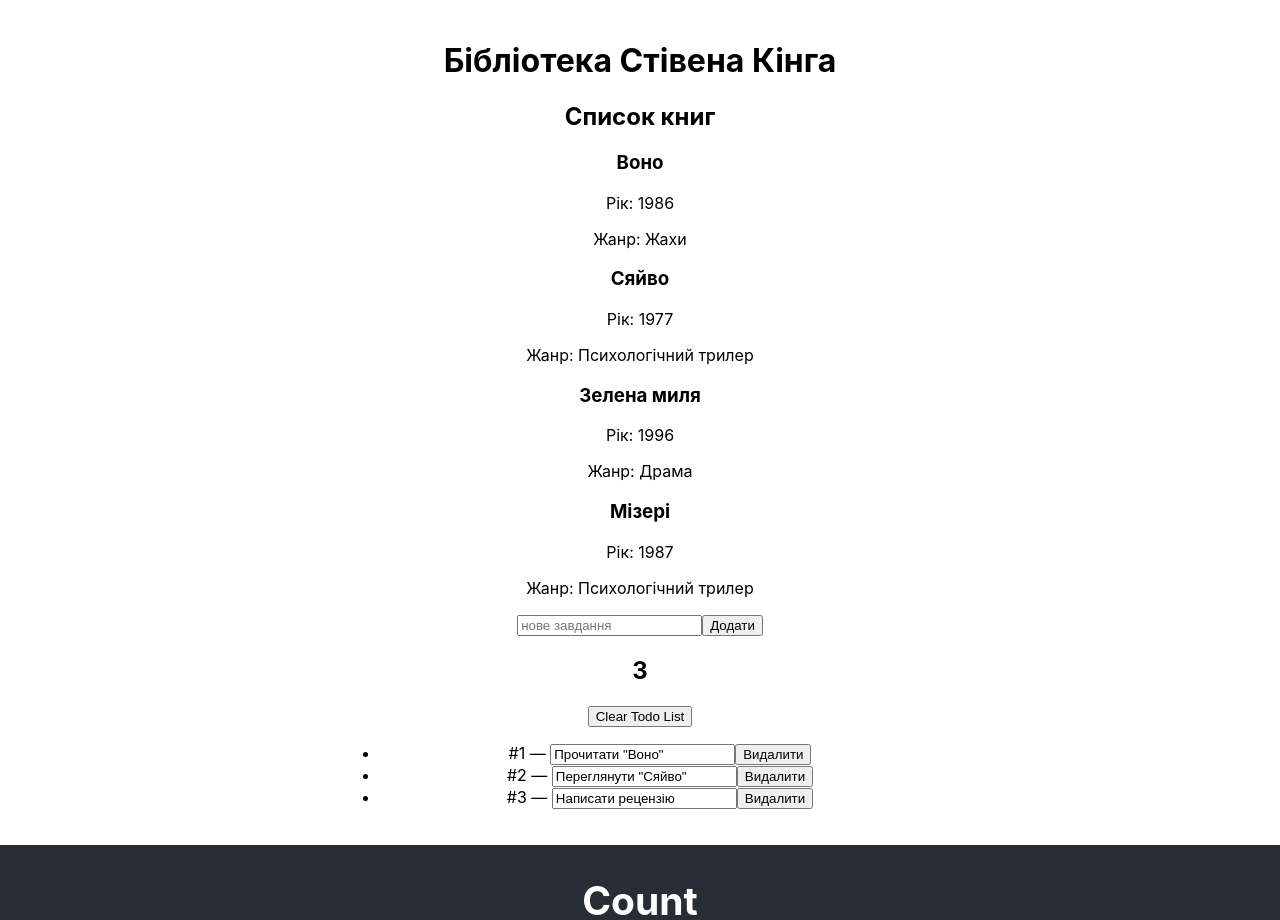
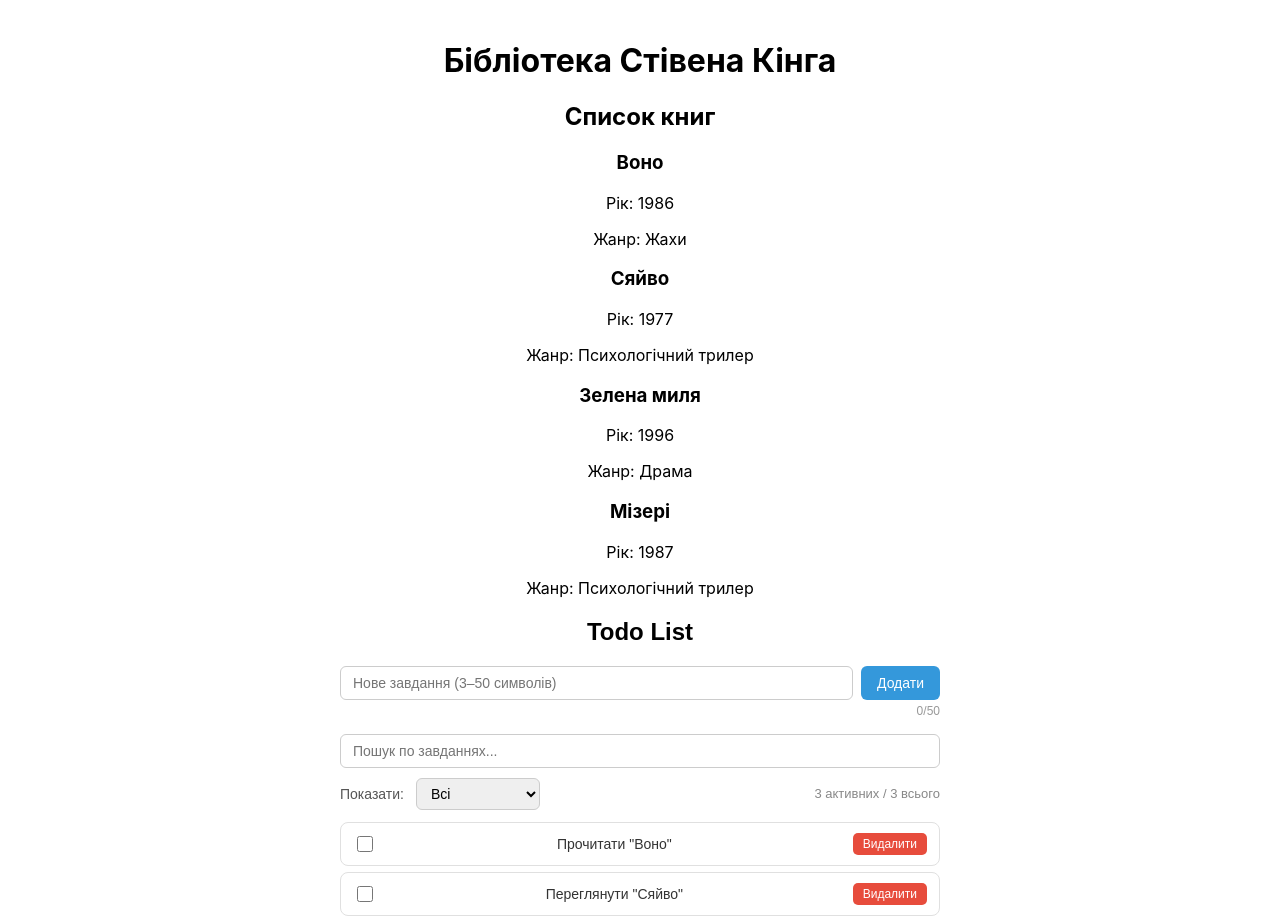
Before and after one commit to elena1964synyshyn/homework-react-1, a React (Create React App) app: page / in a window 1280 px wide. Shown: the top 920 px of the page. Built offline with nearby package versions, Linux system fonts and the light colour scheme.

Commit message:
update files js

```diff
--- a/src/Components/TodoInput.js
+++ b/src/Components/TodoInput.js
@@ -37,15 +37,69 @@
 
 // Д/З №4----------------------------
 
+// import { useState } from 'react';
+
+// const TodoInput = ({ onAdd }) => {
+//   const [input, setInput] = useState('');
+
+//   const onClickHandler = () => {
+//     if (!input.trim()) return;
+//     onAdd(input);
+//     setInput('');
+//   };
+
+//   const onEnterHandler = e => {
+//     if (e.key === 'Enter') onClickHandler();
+//   };
+
+//   return (
+//     <>
+//       <input
+//         onKeyDown={onEnterHandler}
+//         onChange={e => setInput(e.target.value)}
+//         value={input}
+//         placeholder="нове завдання"
+//       />
+//       <button onClick={onClickHandler}>Додати</button>
+//     </>
+//   );
+// };
+
+// export default TodoInput;
 import { useState } from 'react';
+
+const MIN_LENGTH = 3;
+const MAX_LENGTH = 50;
 
 const TodoInput = ({ onAdd }) => {
   const [input, setInput] = useState('');
+  const [error, setError] = useState('');
+
+  const validate = value => {
+    if (value.trim().length < MIN_LENGTH) {
+      return `Мінімальна кількість символів: ${MIN_LENGTH}`;
+    }
+    if (value.trim().length > MAX_LENGTH) {
+      return `Максимальна кількість символів: ${MAX_LENGTH}`;
+    }
+    return '';
+  };
+
+  const onChangeHandler = e => {
+    const value = e.target.value;
+    setInput(value);
+    if (error) setError(validate(value));
+  };
 
   const onClickHandler = () => {
-    if (!input.trim()) return;
-    onAdd(input);
+    const validationError = validate(input);
+    if (validationError) {
+      setError(validationError);
+      return;
+    }
+    onAdd(input.trim());
     setInput('');
+    setError('');
   };
 
   const onEnterHandler = e => {
@@ -53,15 +107,59 @@
   };
 
   return (
-    <>
-      <input
-        onKeyDown={onEnterHandler}
-        onChange={e => setInput(e.target.value)}
-        value={input}
-        placeholder="нове завдання"
-      />
-      <button onClick={onClickHandler}>Додати</button>
-    </>
+    <div style={{ marginBottom: '16px' }}>
+      <div style={{ display: 'flex', gap: '8px' }}>
+        <input
+          onKeyDown={onEnterHandler}
+          onChange={onChangeHandler}
+          value={input}
+          placeholder={`Нове завдання (${MIN_LENGTH}–${MAX_LENGTH} символів)`}
+          style={{
+            flex: 1,
+            padding: '8px 12px',
+            border: error ? '1px solid #e74c3c' : '1px solid #ccc',
+            borderRadius: '6px',
+            fontSize: '14px',
+          }}
+        />
+        <button
+          onClick={onClickHandler}
+          style={{
+            padding: '8px 16px',
+            backgroundColor: '#3498db',
+            color: '#fff',
+            border: 'none',
+            borderRadius: '6px',
+            cursor: 'pointer',
+            fontSize: '14px',
+          }}
+        >
+          Додати
+        </button>
+      </div>
+
+      <div
+        style={{
+          display: 'flex',
+          justifyContent: 'space-between',
+          marginTop: '4px',
+        }}
+      >
+        {error ? (
+          <span style={{ color: '#e74c3c', fontSize: '12px' }}>{error}</span>
+        ) : (
+          <span />
+        )}
+        <span
+          style={{
+            fontSize: '12px',
+            color: input.length > MAX_LENGTH ? '#e74c3c' : '#999',
+          }}
+        >
+          {input.length}/{MAX_LENGTH}
+        </span>
+      </div>
+    </div>
   );
 };
 
--- a/src/Components/TodoList.js
+++ b/src/Components/TodoList.js
@@ -1,3 +1,60 @@
+// import { Component } from 'react';
+// import TodoInput from './TodoInput';
+
+// class TodoList extends Component {
+//   constructor(props) {
+//     super(props);
+//     this.state = {
+//       todos: JSON.parse(localStorage.getItem('todos')) || [
+//         { id: 1, name: 'Прочитати "Воно"' },
+//         { id: 2, name: 'Переглянути "Сяйво"' },
+//         { id: 3, name: 'Написати рецензію' },
+//       ],
+//     };
+//   }
+
+//   onAddHandler = name => {
+//     const newTodo = { id: Date.now(), name };
+//     const updatedTodos = [...this.state.todos, newTodo];
+//     this.setState({ todos: updatedTodos });
+//     localStorage.setItem('todos', JSON.stringify(updatedTodos));
+//   };
+
+//   onDeleteHandler = id => {
+//     const updatedTodos = this.state.todos.filter(todo => todo.id !== id);
+//     this.setState({ todos: updatedTodos });
+//     localStorage.setItem('todos', JSON.stringify(updatedTodos));
+//   };
+
+//   clearTodos = () => {
+//     this.setState({ todos: [] });
+//     localStorage.removeItem('todos');
+//   };
+
+//   render() {
+//     const { todos } = this.state;
+//     return (
+//       <>
+//         <TodoInput onAdd={this.onAddHandler} />
+//         <h2>{todos.length}</h2>
+//         <button onClick={this.clearTodos}>Clear Todo List</button>
+//         <ul>
+//           {todos.map(todo => (
+//             <li key={todo.id}>
+//               #{todo.id} — <input type="text" value={todo.name} readOnly />
+//               <button onClick={() => this.onDeleteHandler(todo.id)}>
+//                 Видалити
+//               </button>
+//             </li>
+//           ))}
+//         </ul>
+//       </>
+//     );
+//   }
+// }
+
+// export default TodoList;
+
 import { Component } from 'react';
 import TodoInput from './TodoInput';
 
@@ -6,24 +63,34 @@
     super(props);
     this.state = {
       todos: JSON.parse(localStorage.getItem('todos')) || [
-        { id: 1, name: 'Прочитати "Воно"' },
-        { id: 2, name: 'Переглянути "Сяйво"' },
-        { id: 3, name: 'Написати рецензію' },
+        { id: 1, name: 'Прочитати "Воно"', completed: false },
+        { id: 2, name: 'Переглянути "Сяйво"', completed: false },
+        { id: 3, name: 'Написати рецензію', completed: false },
       ],
+      filter: 'all', // 'all' | 'active' | 'completed'
+      search: '',
     };
   }
 
+  saveTodos = todos => {
+    this.setState({ todos });
+    localStorage.setItem('todos', JSON.stringify(todos));
+  };
+
   onAddHandler = name => {
-    const newTodo = { id: Date.now(), name };
-    const updatedTodos = [...this.state.todos, newTodo];
-    this.setState({ todos: updatedTodos });
-    localStorage.setItem('todos', JSON.stringify(updatedTodos));
+    const newTodo = { id: Date.now(), name, completed: false };
+    this.saveTodos([...this.state.todos, newTodo]);
   };
 
   onDeleteHandler = id => {
-    const updatedTodos = this.state.todos.filter(todo => todo.id !== id);
-    this.setState({ todos: updatedTodos });
-    localStorage.setItem('todos', JSON.stringify(updatedTodos));
+    this.saveTodos(this.state.todos.filter(todo => todo.id !== id));
+  };
+
+  onToggleHandler = id => {
+    const updated = this.state.todos.map(todo =>
+      todo.id === id ? { ...todo, completed: !todo.completed } : todo,
+    );
+    this.saveTodos(updated);
   };
 
   clearTodos = () => {
@@ -31,24 +98,162 @@
     localStorage.removeItem('todos');
   };
 
+  getFilteredTodos = () => {
+    const { todos, filter, search } = this.state;
+    return todos
+      .filter(todo => {
+        if (filter === 'active') return !todo.completed;
+        if (filter === 'completed') return todo.completed;
+        return true;
+      })
+      .filter(todo => todo.name.toLowerCase().includes(search.toLowerCase()));
+  };
+
   render() {
-    const { todos } = this.state;
+    const { filter, search, todos } = this.state;
+    const filteredTodos = this.getFilteredTodos();
+
     return (
-      <>
+      <div style={{ fontFamily: 'sans-serif' }}>
+        <h2>Todo List</h2>
+
+        {/* Інпут з валідацією — пункти 6, 7, 8 */}
         <TodoInput onAdd={this.onAddHandler} />
-        <h2>{todos.length}</h2>
-        <button onClick={this.clearTodos}>Clear Todo List</button>
-        <ul>
-          {todos.map(todo => (
-            <li key={todo.id}>
-              #{todo.id} — <input type="text" value={todo.name} readOnly />
-              <button onClick={() => this.onDeleteHandler(todo.id)}>
-                Видалити
-              </button>
-            </li>
-          ))}
-        </ul>
-      </>
+
+        {/* Пошук — пункт 9 */}
+        <input
+          type="text"
+          placeholder="Пошук по завданнях..."
+          value={search}
+          onChange={e => this.setState({ search: e.target.value })}
+          style={{
+            width: '100%',
+            padding: '8px 12px',
+            marginBottom: '10px',
+            border: '1px solid #ccc',
+            borderRadius: '6px',
+            fontSize: '14px',
+            boxSizing: 'border-box',
+          }}
+        />
+
+        {/* Фільтр — пункти 2, 3, 4, 5 */}
+        <div
+          style={{
+            display: 'flex',
+            alignItems: 'center',
+            gap: '12px',
+            marginBottom: '12px',
+          }}
+        >
+          <label style={{ fontSize: '14px', color: '#555' }}>Показати:</label>
+          <select
+            value={filter}
+            onChange={e => this.setState({ filter: e.target.value })}
+            style={{
+              padding: '6px 10px',
+              borderRadius: '6px',
+              border: '1px solid #ccc',
+              fontSize: '14px',
+              cursor: 'pointer',
+            }}
+          >
+            <option value="all">Всі</option>
+            <option value="active">Активний</option>
+            <option value="completed">Завершений</option>
+          </select>
+
+          <span style={{ fontSize: '13px', color: '#888', marginLeft: 'auto' }}>
+            {todos.filter(t => !t.completed).length} активних / {todos.length}{' '}
+            всього
+          </span>
+        </div>
+
+        {/* Список — пункт 1 (чекбокс + закреслення) */}
+        {filteredTodos.length === 0 ? (
+          <p
+            style={{
+              color: '#aaa',
+              fontSize: '14px',
+              textAlign: 'center',
+              padding: '16px 0',
+            }}
+          >
+            Немає завдань
+          </p>
+        ) : (
+          <ul style={{ listStyle: 'none', padding: 0, margin: 0 }}>
+            {filteredTodos.map(todo => (
+              <li
+                key={todo.id}
+                style={{
+                  display: 'flex',
+                  alignItems: 'center',
+                  gap: '10px',
+                  padding: '10px 12px',
+                  marginBottom: '6px',
+                  backgroundColor: todo.completed ? '#f9f9f9' : '#fff',
+                  border: '1px solid #e0e0e0',
+                  borderRadius: '8px',
+                }}
+              >
+                {/* Пункт 1 — чекбокс */}
+                <input
+                  type="checkbox"
+                  checked={todo.completed}
+                  onChange={() => this.onToggleHandler(todo.id)}
+                  style={{ cursor: 'pointer', width: '16px', height: '16px' }}
+                />
+
+                {/* Пункт 1 — закреслення */}
+                <span
+                  style={{
+                    flex: 1,
+                    fontSize: '14px',
+                    color: todo.completed ? '#aaa' : '#333',
+                    textDecoration: todo.completed ? 'line-through' : 'none',
+                  }}
+                >
+                  {todo.name}
+                </span>
+
+                <button
+                  onClick={() => this.onDeleteHandler(todo.id)}
+                  style={{
+                    padding: '4px 10px',
+                    backgroundColor: '#e74c3c',
+                    color: '#fff',
+                    border: 'none',
+                    borderRadius: '5px',
+                    cursor: 'pointer',
+                    fontSize: '12px',
+                  }}
+                >
+                  Видалити
+                </button>
+              </li>
+            ))}
+          </ul>
+        )}
+
+        {todos.length > 0 && (
+          <button
+            onClick={this.clearTodos}
+            style={{
+              marginTop: '12px',
+              padding: '8px 16px',
+              backgroundColor: '#95a5a6',
+              color: '#fff',
+              border: 'none',
+              borderRadius: '6px',
+              cursor: 'pointer',
+              fontSize: '13px',
+            }}
+          >
+            Очистити всі
+          </button>
+        )}
+      </div>
     );
   }
 }
```
